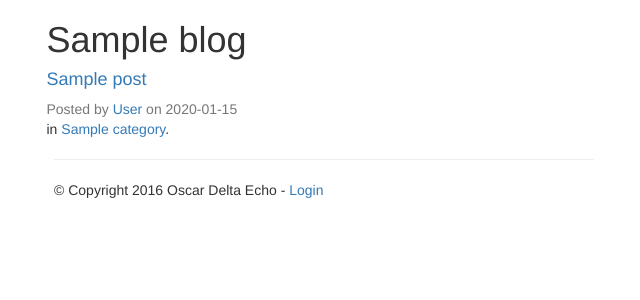
After one commit to bmcguirk/flask_blog, a Python web app: template templates/blog/index.html in a window 1280 px wide. The commit adds this page. Shown: the top 300 px of the page, without its empty margins (316-956 px from the left). Run offline with Jinja, Linux system fonts and the light colour scheme; the template is opened without the code that fills it: most values are stand-ins (such as "Sample title", 1, 10 or a date in 2020); some libraries are stand-ins or nearby versions.

Commit message:
Footer, real admin/index pages.

```diff
--- a/templates/base.html
+++ b/templates/base.html
@@ -16,8 +16,20 @@
     <body>
     <!-- Main Content Block -->
     <div class="container">
-        {% block content %}{% endblock %}
+        {% block content %}{% endblock content %}
+        <div class="col-md-offset-3 col-md-6">
+        <hr />
+        <footer>
+            &copy; Copyright 2016 Oscar Delta Echo
+            {% if session.get('is_author') %} - <a href='{{ url_for('admin') }}'>Admin</a>
+            {% endif %}
+            {% if session.get('username') %} - <a href="{{ url_for('logout') }}">Logout</a>
+            {% else %} - <a href="{{url_for('login')}}">Login</a>
+            {% endif %}
+        </footer>
+        </div>
     </div>
+
 
     <!-- jQuery block for Bootstrap -->
     <script src="https://code.jquery.com/jquery-3.1.0.min.js"></script>
--- /dev/null
+++ b/templates/blog/index.html
@@ -0,0 +1,25 @@
+{% extends 'base.html' %}
+
+{% block title %} {{blog.name}} {% endblock title%}
+
+{% block content %}
+
+<div class="row">
+
+    <div class="col-md-offset-3 col-md-6">
+        <h1>{{blog.name}}</h1>
+        <div class="post-list">
+            {% for post in posts %}
+            <div class="post-item">
+                <h4><a href="{{ url_for('article', slug=post.slug) }}">{{ post.title }}</a></h4>
+                <div class="text-muted">Posted by <a href="#">{{ post.author.fullname }}</a>
+                on {{ post.publish_date.strftime('%Y-%m-%d') }}</div>
+                in <a href="#">{{ post.category.name }}</a>.
+            </div>
+            {% endfor %}
+        </div>
+
+    </div>
+
+</div>
+{% endblock content %}
```
Also changed, not shown: author/views.py (+3 -7 lines), blog/views.py (+6 -5 lines), templates/blog/admin.html (+12 -0 lines), templates/footer.html (added, +15 -0 lines).
